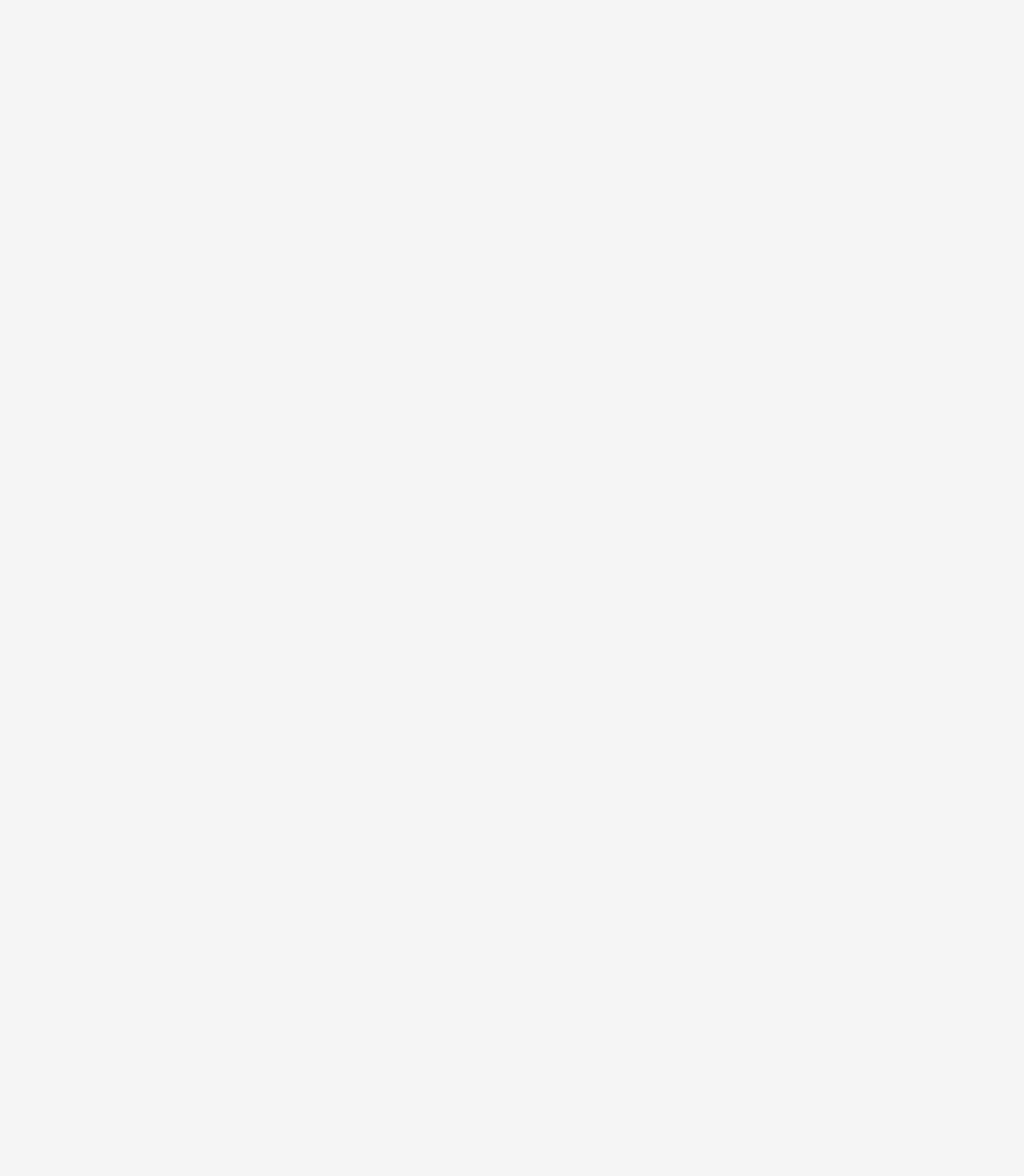
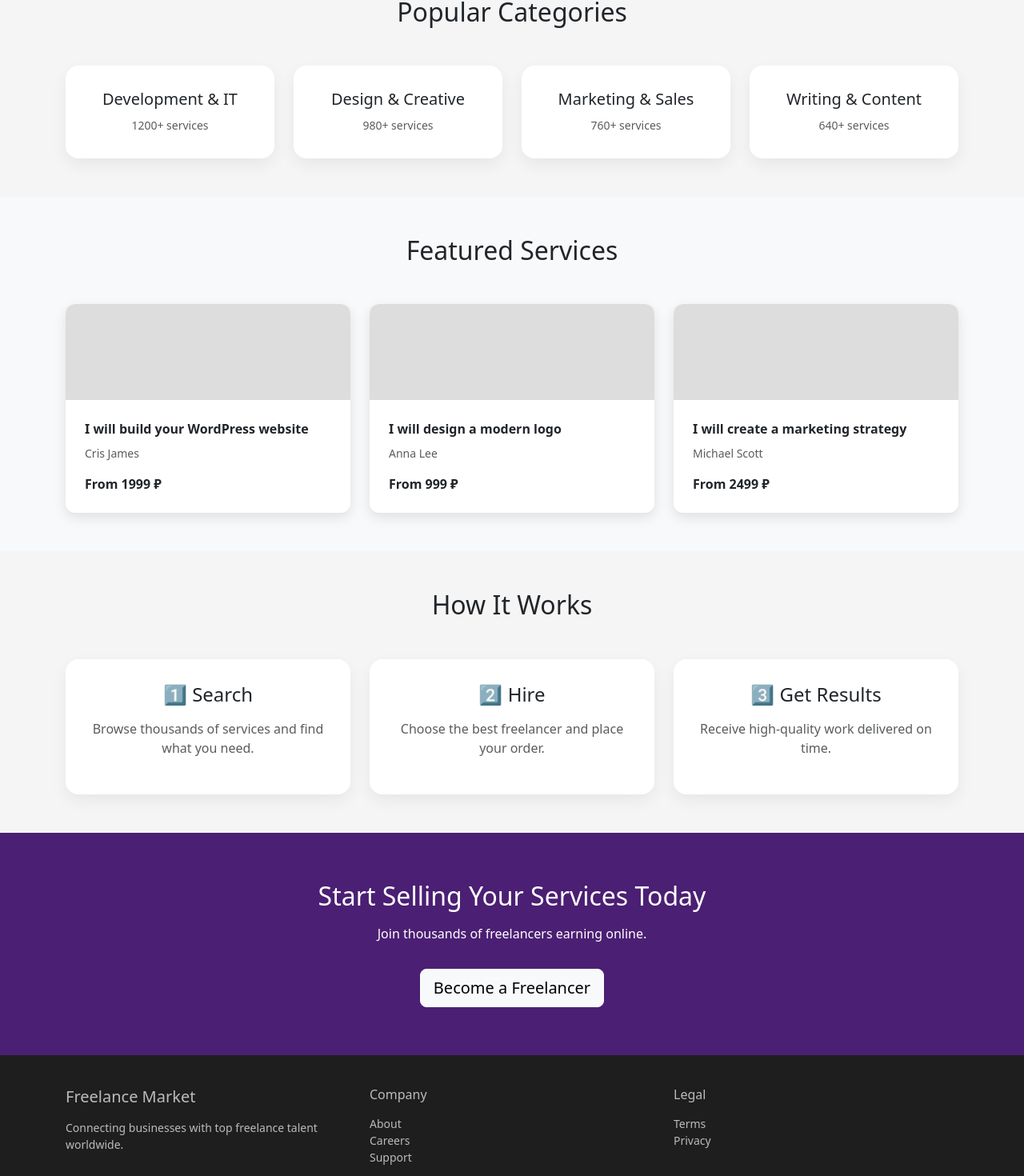
Before and after one commit to ASamohvalov/FreelanceMarketplace, a React app in the folder frontend/: page / in a window 1280 px wide. Shown: the part 504-1974 px from the top of the page at 80% size. Before the commit the page ends 800 px from the top, so only its background shows below. Built offline with nearby package versions, Linux system fonts and the light colour scheme; the HTML template or start-up script is replaced by a standard one.

Commit message:
fornt: new design - home_page, personal_account

```diff
--- /dev/null
+++ b/frontend/src/views/components/FooterComponent.jsx
@@ -0,0 +1,48 @@
+export default function FooterComponent() {
+  return (
+    <footer>
+      <div className="container">
+        <div className="row">
+          <div className="col-md-4">
+            <h5>Freelance Market</h5>
+            <p className="small mt-3">
+              Connecting businesses with top freelance talent worldwide.
+            </p>
+          </div>
+
+          <div className="col-md-4">
+            <h6>Company</h6>
+            <ul className="list-unstyled small mt-3">
+              <li>
+                <a href="#">About</a>
+              </li>
+              <li>
+                <a href="#">Careers</a>
+              </li>
+              <li>
+                <a href="#">Support</a>
+              </li>
+            </ul>
+          </div>
+
+          <div className="col-md-4">
+            <h6>Legal</h6>
+            <ul className="list-unstyled small mt-3">
+              <li>
+                <a href="#">Terms</a>
+              </li>
+              <li>
+                <a href="#">Privacy</a>
+              </li>
+            </ul>
+          </div>
+        </div>
+
+        <hr className="bg-secondary mt-4" />
+        <div className="text-center small">
+          © 2025 Freelance Market. All rights reserved.
+        </div>
+      </div>
+    </footer>
+  );
+}
--- a/frontend/src/views/pages/HomePage.jsx
+++ b/frontend/src/views/pages/HomePage.jsx
@@ -1,11 +1,144 @@
-import { Link } from "react-router-dom";
 import HeaderComponent from "../components/HeaderComponent";
+import FooterComponent from "../components/FooterComponent";
+import './css/home_page.css';
 
 export default function HomePage() {
   return (
     <>
       <HeaderComponent />
-      <Link to="/create_service">create service</Link>
+      <section class="hero text-center">
+        <div class="container">
+          <h1 class="display-5 fw-bold">Find the Perfect Freelancer for Your Project</h1>
+          <p class="lead mt-3">Web development, design, marketing and more — all in one place.</p>
+
+          <div class="hero-search input-group">
+            <input type="text" class="form-control form-control-lg" placeholder="Search for services..." />
+            <button class="btn btn-light btn-lg">Search</button>
+          </div>
+        </div>
+      </section>
+
+      <section class="py-5">
+        <div class="container">
+          <h2 class="text-center mb-5">Popular Categories</h2>
+
+          <div class="row g-4">
+
+            <div class="col-md-3">
+              <div class="category-card">
+                <h5>Development & IT</h5>
+                <small class="text-muted">1200+ services</small>
+              </div>
+            </div>
+
+            <div class="col-md-3">
+              <div class="category-card">
+                <h5>Design & Creative</h5>
+                <small class="text-muted">980+ services</small>
+              </div>
+            </div>
+
+            <div class="col-md-3">
+              <div class="category-card">
+                <h5>Marketing & Sales</h5>
+                <small class="text-muted">760+ services</small>
+              </div>
+            </div>
+
+            <div class="col-md-3">
+              <div class="category-card">
+                <h5>Writing & Content</h5>
+                <small class="text-muted">640+ services</small>
+              </div>
+            </div>
+
+          </div>
+        </div>
+      </section>
+
+      <section class="py-5 bg-light">
+        <div class="container">
+          <h2 class="text-center mb-5">Featured Services</h2>
+
+          <div class="row g-4">
+
+            <div class="col-md-4">
+              <div class="service-card">
+                <div class="service-img"></div>
+                <div class="p-4">
+                  <strong>I will build your WordPress website</strong>
+                  <div class="text-muted small mt-2">Cris James</div>
+                  <div class="mt-3 fw-bold">From 1999 ₽</div>
+                </div>
+              </div>
+            </div>
+
+            <div class="col-md-4">
+              <div class="service-card">
+                <div class="service-img"></div>
+                <div class="p-4">
+                  <strong>I will design a modern logo</strong>
+                  <div class="text-muted small mt-2">Anna Lee</div>
+                  <div class="mt-3 fw-bold">From 999 ₽</div>
+                </div>
+              </div>
+            </div>
+
+            <div class="col-md-4">
+              <div class="service-card">
+                <div class="service-img"></div>
+                <div class="p-4">
+                  <strong>I will create a marketing strategy</strong>
+                  <div class="text-muted small mt-2">Michael Scott</div>
+                  <div class="mt-3 fw-bold">From 2499 ₽</div>
+                </div>
+              </div>
+            </div>
+
+          </div>
+        </div>
+      </section>
+
+      <section class="py-5">
+        <div class="container">
+          <h2 class="text-center mb-5">How It Works</h2>
+
+          <div class="row g-4">
+
+            <div class="col-md-4">
+              <div class="step-card">
+                <h4>1️⃣ Search</h4>
+                <p class="text-muted mt-3">Browse thousands of services and find what you need.</p>
+              </div>
+            </div>
+
+            <div class="col-md-4">
+              <div class="step-card">
+                <h4>2️⃣ Hire</h4>
+                <p class="text-muted mt-3">Choose the best freelancer and place your order.</p>
+              </div>
+            </div>
+
+            <div class="col-md-4">
+              <div class="step-card">
+                <h4>3️⃣ Get Results</h4>
+                <p class="text-muted mt-3">Receive high-quality work delivered on time.</p>
+              </div>
+            </div>
+
+          </div>
+        </div>
+      </section>
+
+      <section class="cta">
+        <div class="container">
+          <h2>Start Selling Your Services Today</h2>
+          <p class="mt-3">Join thousands of freelancers earning online.</p>
+          <a href="#" class="btn btn-light btn-lg mt-3">Become a Freelancer</a>
+        </div>
+      </section>
+
+      <FooterComponent />
     </>
   );
 }
--- /dev/null
+++ b/frontend/src/views/pages/css/home_page.css
@@ -0,0 +1,75 @@
+body {
+  background: #f5f5f5;
+}
+
+.navbar-custom {
+  background: #4b1f73;
+}
+
+.hero {
+  background: linear-gradient(135deg, #4b1f73, #6c2eb9);
+  color: white;
+  padding: 100px 0;
+}
+
+.hero-search {
+  max-width: 600px;
+  margin: 30px auto 0;
+}
+
+.category-card {
+  background: #fff;
+  border-radius: 16px;
+  padding: 30px;
+  text-align: center;
+  transition: 0.3s;
+  cursor: pointer;
+  box-shadow: 0 8px 20px rgba(0,0,0,0.06);
+}
+
+.category-card:hover {
+  transform: translateY(-6px);
+}
+
+.service-card {
+  background: #fff;
+  border-radius: 16px;
+  overflow: hidden;
+  box-shadow: 0 8px 20px rgba(0,0,0,0.06);
+  transition: 0.3s;
+}
+
+.service-card:hover {
+  transform: translateY(-6px);
+}
+
+.service-img {
+  height: 160px;
+  background: #ddd;
+}
+
+.step-card {
+  background: #fff;
+  border-radius: 16px;
+  padding: 30px;
+  text-align: center;
+  box-shadow: 0 8px 20px rgba(0,0,0,0.06);
+}
+
+.cta {
+  background: #4b1f73;
+  color: white;
+  padding: 60px 0;
+  text-align: center;
+}
+
+footer {
+  background: #1e1e1e;
+  color: #bbb;
+  padding: 40px 0;
+}
+
+footer a {
+  color: #bbb;
+  text-decoration: none;
+}
--- /dev/null
+++ b/frontend/src/views/pages/user/css/personal_account_page.css
@@ -0,0 +1,62 @@
+body {
+  background: #f5f5f5;
+}
+
+.navbar-custom {
+  background: #4b1f73;
+}
+
+.sidebar {
+  background: #fff;
+  border-radius: 12px;
+  padding: 20px;
+  height: 100%;
+}
+
+.profile-card {
+  background: #fff;
+  border-radius: 16px;
+  padding: 24px;
+  box-shadow: 0 10px 25px rgba(0,0,0,0.08);
+}
+
+.avatar-lg {
+  width: 96px;
+  height: 96px;
+  border-radius: 50%;
+  background: #4b1f73;
+  color: #fff;
+  font-size: 32px;
+  display: flex;
+  align-items: center;
+  justify-content: center;
+  font-weight: bold;
+}
+
+.stat-card {
+  background: #fff;
+  border-radius: 12px;
+  padding: 20px;
+  text-align: center;
+  box-shadow: 0 6px 18px rgba(0,0,0,0.06);
+}
+
+.service-card {
+  background: #fff;
+  border-radius: 12px;
+  overflow: hidden;
+  box-shadow: 0 6px 18px rgba(0,0,0,0.06);
+}
+
+.service-img {
+  height: 120px;
+  background: #ddd;
+}
+
+.badge-purple {
+  background: #4b1f73;
+}
+
+.progress {
+  height: 8px;
+}
```
Also changed, not shown: frontend/src/views/components/elements/Input.jsx (deleted, +0 -10 lines), frontend/src/views/pages/user/PersonalAccountPage.jsx (+73 -27 lines).
